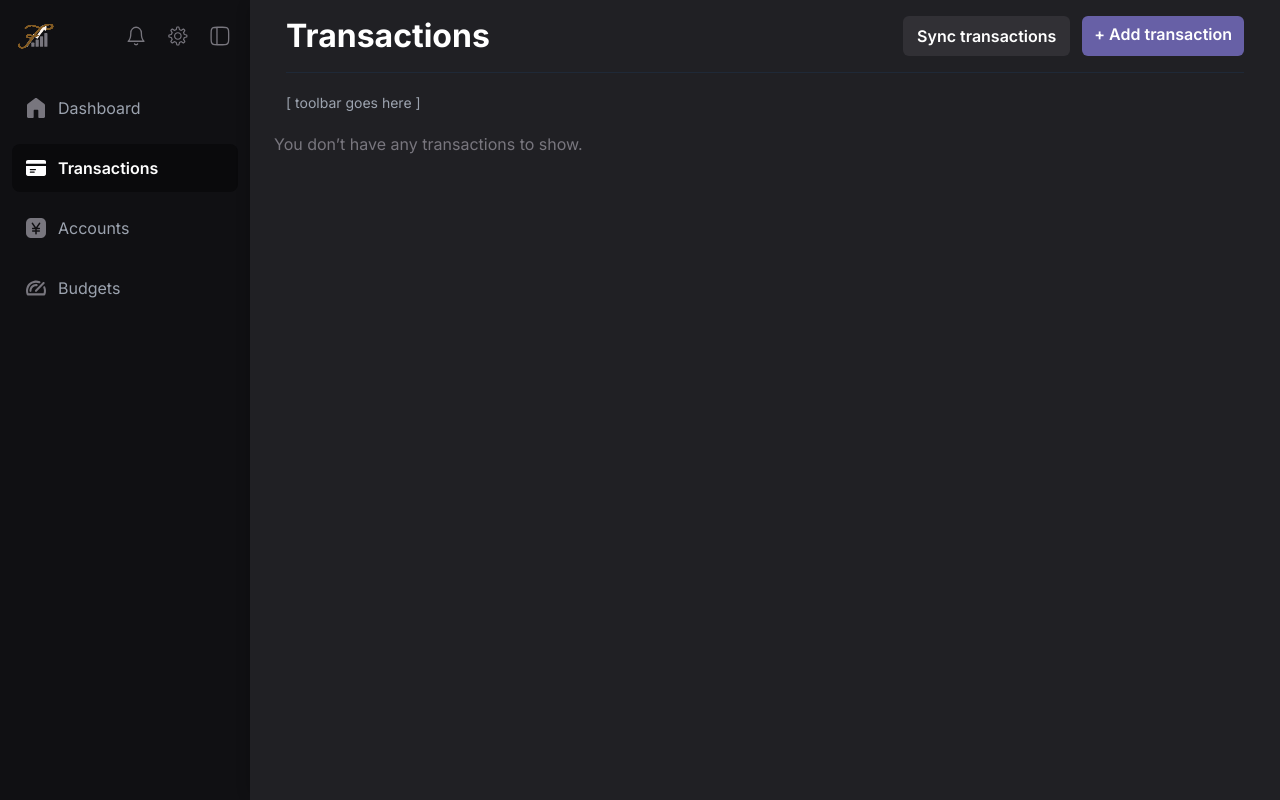
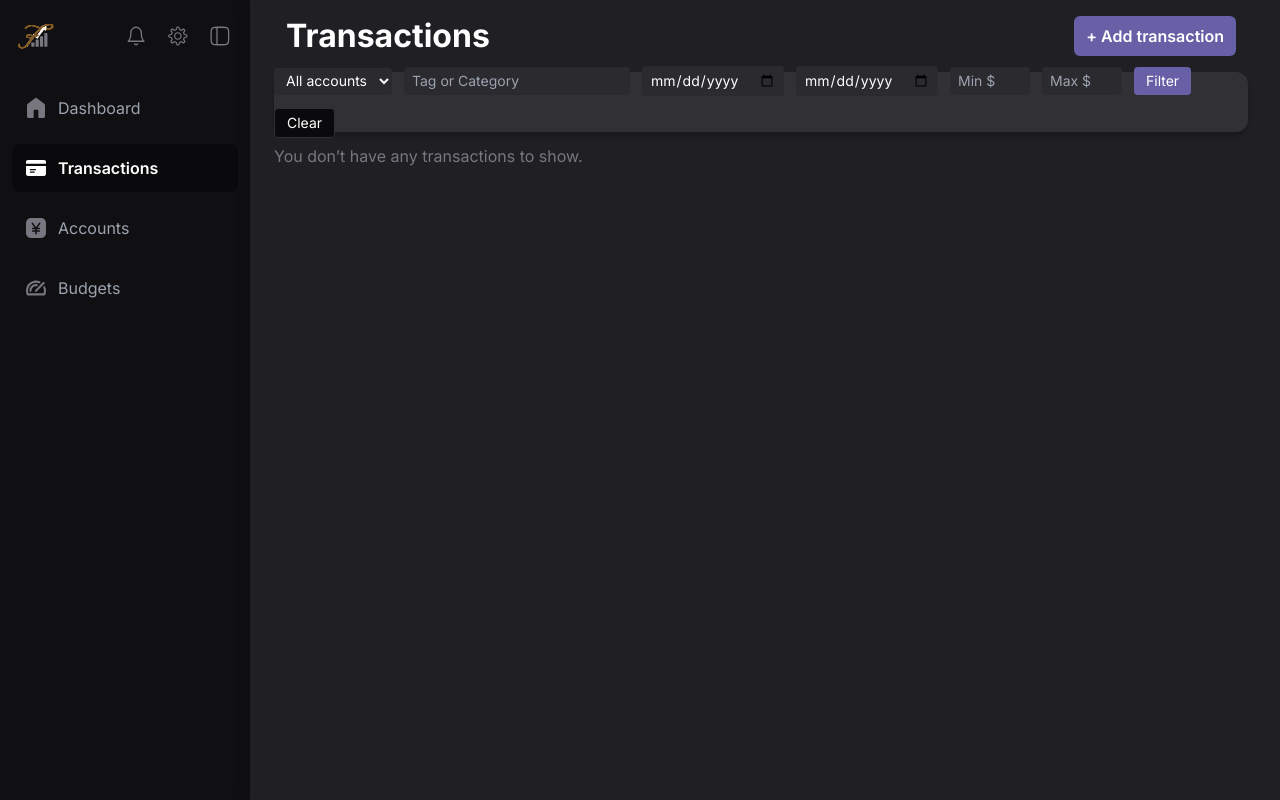
Before and after one commit to xavierAshkar/findash-mvp, a Django app: page /transactions/ in a window 1280 px wide. Run offline with Django 5.2, Linux system fonts and the light colour scheme; the visitor is signed in with stand-in values (Sample User, id 1); data that the repository does not hold is empty; parts of the project's set-up code (start-up, migrations or seed data) failed here and were passed over; some libraries are stand-ins or nearby versions.

Commit message:
Refactor refresh all button to accounts page and add filter to transactions page

```diff
--- a/core/templates/core/transactions.html
+++ b/core/templates/core/transactions.html
@@ -1,47 +1,69 @@
 {% extends "base_app.html" %}
 
-
 {% block title %}Transactions{% endblock %}
-
-{% block header_class %}h-[132px]{% endblock %}
 
 {% block header %}
   <div class="flex items-center justify-between w-full h-[72px]">
     <h1 class="text-[32px] font-bold">Transactions</h1>
 
     <div class="flex gap-[12px]">
-      <!-- Sync Transactions -->
-      <form
-        hx-post="{% url 'plaid:fetch_transactions' %}"
-        hx-swap="none"
-        hx-trigger="click"
-        hx-headers='{"X-CSRFToken": "{{ csrf_token }}"}'
-        hx-on="htmx:afterOnLoad: window.location.reload()"
-      >
-        <button
-          type="submit"
-          class="text-[16px] px-[12px] py-[6px] font-semibold rounded-md bg-cardHeader border-[2px] border-transparent hover:bg-hoverBg hover:border-cardHeader hover:shadow transition cursor-pointer"
-        >
-          Sync transactions
-        </button>
-      </form>
-
       <!-- Add Transaction -->
       <a
         href="{% url 'core:add_transaction' %}"
-        class="text-[16px] px-[12px] py-[6px] font-semibold rounded-md bg-accent text-white hover:bg-opacity-70 transition"
+        class="text-[16px] px-[12px] py-[8px] font-semibold rounded-md bg-accent text-white hover:bg-opacity-70 transition"
       >
         + Add transaction
       </a>
     </div>
   </div>
-
-  <!-- Toolbar section (60px) -->
-  <div class="flex items-center h-[60px] border-t border-gray-800">
-    <span class="text-sm text-gray-400">[ toolbar goes here ]</span>
-  </div>
 {% endblock %}
 
+{% block toolbar %}
+<div class="sticky top-[72px] px-[24px] z-20 bg-primaryBg">
+  <div class="h-[60px] bg-cardHeader rounded-xl shadow-card flex items-center justify-center">
+    <form method="get" class="flex flex-wrap gap-3 items-center text-sm text-white">
+      <select name="account_id" onchange="this.form.submit()" class="bg-[#2A2A2F] text-white rounded px-2 py-1 text-sm">
+        <option value="">All accounts</option>
+        {% for account in user_accounts %}
+          <option value="{{ account.id }}" {% if selected_account_id == account.id %}selected{% endif %}>
+            {{ account.name }}
+          </option>
+        {% endfor %}
+      </select>
+
+      <input type="text" name="tag" placeholder="Tag or Category"
+            value="{{ filters.tag|default:'' }}"
+            class="bg-[#2A2A2F] text-white rounded px-2 py-1 text-sm" />
+
+      <input type="date" name="start_date"
+            value="{{ filters.start_date|default:'' }}"
+            class="bg-[#2A2A2F] text-white rounded px-2 py-1 text-sm" />
+
+      <input type="date" name="end_date"
+            value="{{ filters.end_date|default:'' }}"
+            class="bg-[#2A2A2F] text-white rounded px-2 py-1 text-sm" />
+
+      <input type="number" step="0.01" name="min_amount" placeholder="Min $"
+            value="{{ filters.min_amount|default:'' }}"
+            class="bg-[#2A2A2F] text-white rounded px-2 py-1 text-sm w-[80px]" />
+
+      <input type="number" step="0.01" name="max_amount" placeholder="Max $"
+            value="{{ filters.max_amount|default:'' }}"
+            class="bg-[#2A2A2F] text-white rounded px-2 py-1 text-sm w-[80px]" />
+
+      <button type="submit" class="px-3 py-1 bg-accent text-white rounded hover:bg-opacity-80 transition">
+        Filter
+      </button>
+
+      <a href="{% url 'core:transactions' %}"
+        class="px-3 py-1 bg-hoverBg text-white rounded hover:bg-opacity-70 transition border border-cardHeader">
+        Clear
+      </a>
+    </form>
+  </div>
+  <div class="h-[12px]"></div>
+</div>
+{% endblock %}
 
 {% block content %}
   {% if grouped_transactions %}
--- a/core/views.py
+++ b/core/views.py
@@ -6,7 +6,7 @@ Handles views for the main app experience after login:
 """
 
 # Standard Library
-from collections import defaultdict
+from collections import OrderedDict
 from datetime import datetime
 
 # Django
@@ -14,6 +14,7 @@ from django.contrib.auth.decorators import login_required
 from django.shortcuts import render, redirect, get_object_or_404
 from django.utils import timezone
 from django.views.decorators.http import require_POST
+from django.db.models import Q
 
 # Third-Party (Plaid models)
 from plaid_link.models import PlaidItem, Account, Transaction
@@ -102,17 +103,63 @@ def accounts_view(request):
 
 @login_required
 def transactions_view(request):
-    transactions = Transaction.objects.filter(
-        account__plaid_item__user=request.user
-    ).order_by("-date", "-id")  # Sort by date first
+    print("💡 Total transactions before filters:", Transaction.objects.filter(account__plaid_item__user=request.user).count())
+    user = request.user
+    params = request.GET
 
-    # Group transactions by date
-    grouped_transactions = {}
-    for date, txns in groupby(transactions, key=attrgetter('date')):
-        grouped_transactions[date] = list(txns)
+    # All user accounts
+    user_accounts = Account.objects.filter(plaid_item__user=user)
+
+    # Base queryset
+    transactions = Transaction.objects.filter(account__plaid_item__user=user)
+
+    # Account filter
+    selected_id = params.get("account_id")
+    if selected_id:
+        transactions = transactions.filter(account__id=selected_id)
+
+    # Date range filter
+    start_date = params.get("start_date")
+    end_date = params.get("end_date")
+    if start_date:
+        transactions = transactions.filter(date__gte=start_date)
+    if end_date:
+        transactions = transactions.filter(date__lte=end_date)
+
+    # Amount filter
+    min_amount = params.get("min_amount")
+    max_amount = params.get("max_amount")
+    if min_amount:
+        transactions = transactions.filter(amount__gte=Decimal(min_amount))
+    if max_amount:
+        transactions = transactions.filter(amount__lte=Decimal(max_amount))
+
+    # Tag or category filter
+    tag = params.get("tag")
+    if tag:
+        transactions = transactions.filter(
+            Q(user_tag__icontains=tag) | Q(category_main__icontains=tag)
+        )
+
+    # Sort and group
+    transactions = transactions.order_by("-date", "-id")
+    print("🧾 First 5 transactions:", list(transactions[:5]))
+    grouped_transactions = OrderedDict()
+
+    for txn in transactions:
+        grouped_transactions.setdefault(txn.date, []).append(txn)
 
     return render(request, "core/transactions.html", {
         "grouped_transactions": grouped_transactions,
+        "user_accounts": user_accounts,
+        "selected_account_id": int(selected_id) if selected_id else None,
+        "filters": {
+            "tag": tag,
+            "start_date": start_date,
+            "end_date": end_date,
+            "min_amount": min_amount,
+            "max_amount": max_amount,
+        }
     })
 
 @login_required
--- a/plaid_link/urls.py
+++ b/plaid_link/urls.py
@@ -1,5 +1,5 @@
 from django.urls import path
-from .views import create_link_token, exchange_public_token, fetch_accounts, fetch_transactions, link_account
+from .views import create_link_token, exchange_public_token, fetch_accounts, fetch_transactions, sync_all, link_account
 
 app_name = 'plaid'
 
@@ -16,4 +16,7 @@ urlpatterns = [
     # Fetch accounts and transactions
     path('fetch-accounts/', fetch_accounts, name='fetch_accounts'),
     path('fetch-transactions/', fetch_transactions, name="fetch_transactions"),
+
+    # Sync all accounts and transactions
+    path("sync_all/", sync_all, name="sync_all"),
 ]
--- a/templates/base_app.html
+++ b/templates/base_app.html
@@ -11,6 +11,27 @@
     <!-- Load Tailwind CDN -->
     <script src="https://cdn.tailwindcss.com"></script>
     <style>
+      /* Show scrollbar only while scrolling (WebKit only) */
+      .scrollbar-auto {
+        scrollbar-width: auto; /* Firefox */
+      }
+
+      .scrollbar-auto::-webkit-scrollbar {
+        width: 8px;
+      }
+
+      .scrollbar-auto::-webkit-scrollbar-thumb {
+        background-color: rgba(255, 255, 255, 0.3);
+        border-radius: 8px;
+      }
+
+      .scrollbar-auto::-webkit-scrollbar-track {
+        background: transparent;
+      }
+
+      .scrollbar-auto {
+        scrollbar-gutter: stable;
+      }
       .shadow-left-lg {
         box-shadow: -6px 0 12px -6px rgba(0, 0, 0, 0.25);
       }
@@ -262,15 +283,19 @@
           </nav>
         </aside>
 
-        <!-- Main Content -->
-        <div class="flex-1 flex flex-col shadow-left-lg z-10">
+        <!-- Main Content Area -->
+        <div class="flex-1 flex flex-col shadow-left-lg z-10 overflow-y-auto scrollbar-auto">
           <!-- Header -->
-          <header class="{% block header_class %}h-[72px]{% endblock %} bg-primaryBg flex flex-col justify-center px-[36px]">
+          <header class="sticky top-0 h-[72px] bg-primaryBg flex items-center justify-between px-[36px]">
             {% block header %}{% endblock %}
           </header>
 
-          <!-- Body Content -->
-          <main class="flex-1 flex flex-col overflow-y-auto px-[24px] pb-[18px]">
+          <!-- Toolbar -->
+          {% block toolbar %}
+          {% endblock %}
+
+          <!-- Main -->
+          <main class="flex-1 flex flex-col px-[24px] mb-[12px]">
             {% if messages %}
               <div class="mb-4">
                 {% for message in messages %}
@@ -286,8 +311,11 @@
       </div>
     </div>
     <script>
-      document.body.addEventListener("refreshComplete", () => {
-        window.location.reload();
+      document.body.addEventListener("htmx:afterOnLoad", function (event) {
+        const trigger = event.detail?.xhr?.getResponseHeader("HX-Trigger");
+        if (trigger === "refreshComplete") {
+          window.location.reload();
+        }
       });
     </script>
   </body>
```
Also changed, not shown: core/templates/core/accounts.html (+4 -5 lines), plaid_link/views.py (+57 -37 lines).
